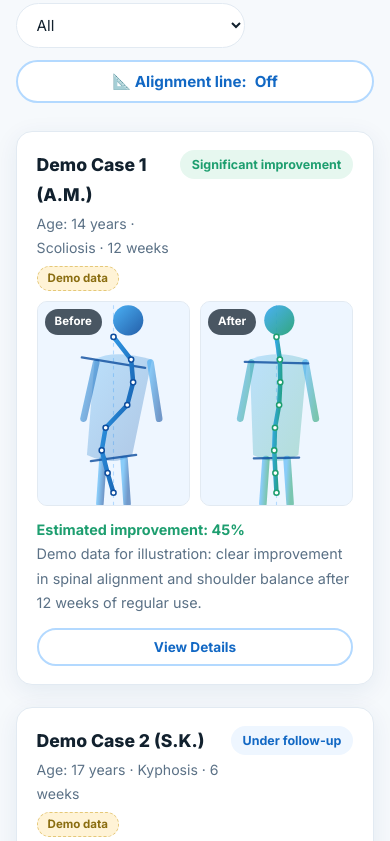
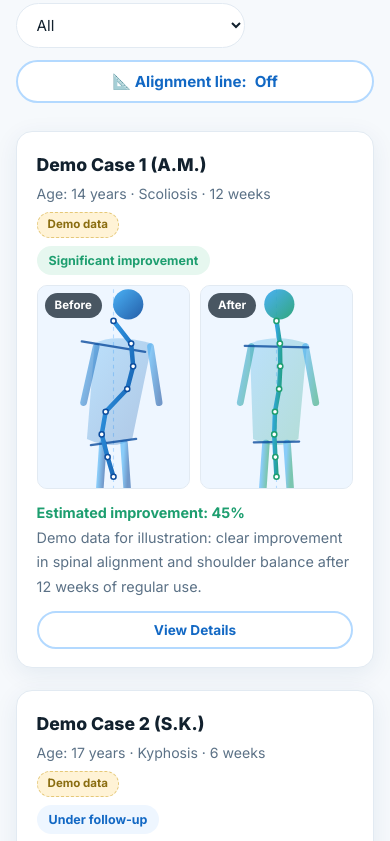
Before and after one commit to shroukali2006824-cyber/Minikin, a plain HTML site: page index.html in a window 390 px wide. Shown: the part 4037-4878 px from the top of the page. Drawn offline with Linux system fonts and the light colour scheme.

Commit message:
Refactor grid layout and add mobile overflow styles
Updated the patients grid to use min() for responsive design and added mobile overflow guard styles.

```diff
--- a/styles.css
+++ b/styles.css
@@ -244,7 +244,7 @@ img { max-width: 100%; display: block; }
 
 /* Cards grid */
 .patients-grid {
-  display: grid; grid-template-columns: repeat(auto-fill, minmax(320px, 1fr));
+  display: grid; grid-template-columns: repeat(auto-fill, minmax(min(320px, 100%), 1fr));
   gap: 22px;
 }
 .patient-card {
@@ -443,3 +443,13 @@ body.is-admin a.btn.admin-only { display: inline-flex !important; }
 @media (max-width: 720px) {
   body.is-admin a.btn.nav-cta { display: none !important; }
 }
+
+/* ---------- Mobile overflow guard: page never scrolls or shifts sideways ---------- */
+html, body { max-width: 100%; overflow-x: hidden; }
+@supports (overflow: clip) { html, body { overflow-x: clip; } }
+.patient-card, .ba-wrap, .patient-head, .patient-actions, .registry-grid > * { min-width: 0; }
+.patient-head { flex-wrap: wrap; gap: 8px; }
+.patient-card, .modal { overflow-wrap: anywhere; }
+@media (max-width: 720px) {
+  .patient-actions { flex-wrap: wrap; }
+}
```
